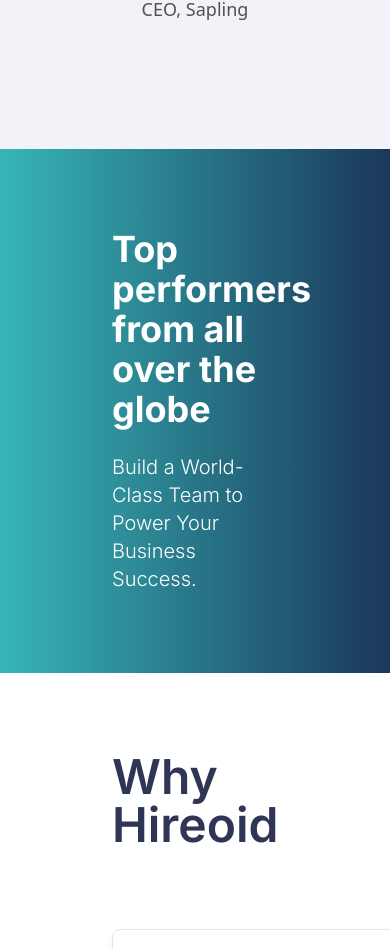
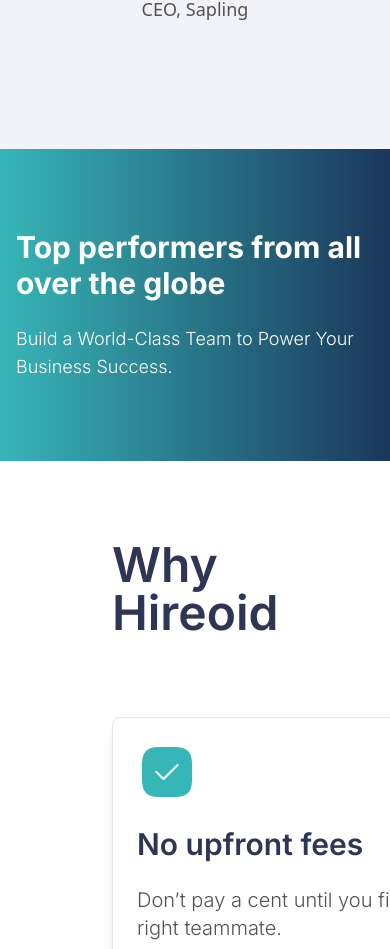
Before and after one commit to abdur-rehman-ali/hireoid, a React (Vite) app: page /retail-and-e-commerce in a window 390 px wide. Shown: the part 4869-5818 px from the top of the page. Built offline with nearby package versions, Linux system fonts and the light colour scheme.

Commit message:
Make Top performer resposive

```diff
--- a/src/components/Topperformer.jsx
+++ b/src/components/Topperformer.jsx
@@ -3,28 +3,24 @@
 
 const Topperformer = ({ showButton, showParagraph, title, description, buttonText }) => {
   return (
-        <>
     <div className='bg-gradient-to-r from-[#37B6B7] to-[#1A375A]'>
-                <div className='max-w-1440 mx-auto text-white font-inter py-20 px-28'>
-                    <h1 className='text-4xl font-bold mb-6'>{title}</h1>
-                    {
-                        showParagraph && (
-                            <p className='text-[28px] font-bold mb-6'>We can assist you in assembling a high-caliber tech team comprised of top talent from across the globe.</p>
-                        )
-                    }
-                    <p className='text-xl font-light'>{description}</p>
+      <div className='max-w-1440 mx-auto text-white font-inter py-20 px-4 md:px-28'>
+        <h1 className='text-3xl md:text-4xl font-bold mb-6'>{title}</h1>
+        {showParagraph && (
+          <p className='text-[20px] md:text-[28px] font-bold mb-6'>
+            We can assist you in assembling a high-caliber tech team comprised of top talent from across the globe.
+          </p>
+        )}
+        <p className='text-lg md:text-xl font-light'>{description}</p>
         {showButton && (
-                        <button className="bg-primary text-white text-base py-2 px-6 font-semibold rounded-full mt-6">
+          <button className="bg-primary text-white text-base py-2 px-6 font-semibold rounded-full mt-6 flex items-center">
             {buttonText}
             <FontAwesomeIcon icon={faArrowRight} className="ml-2" />
           </button>
         )}
       </div>
     </div>
-        </>
   );
 };
 
-
-
-export default Topperformer
+export default Topperformer;
```
Lines whose indentation alone changed are shown as unchanged.
